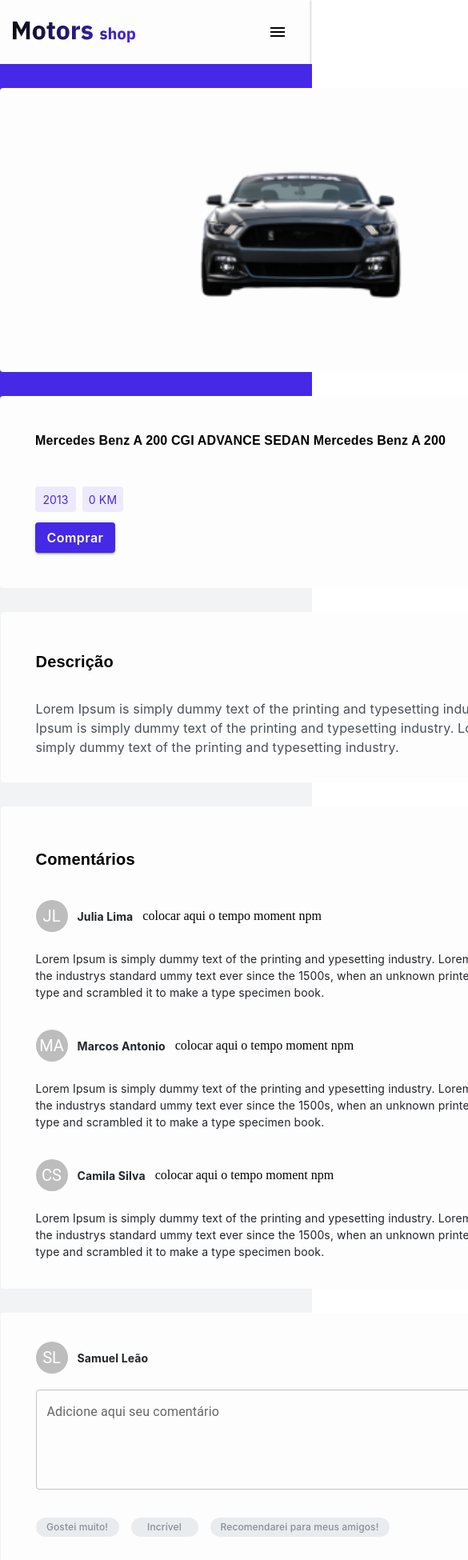
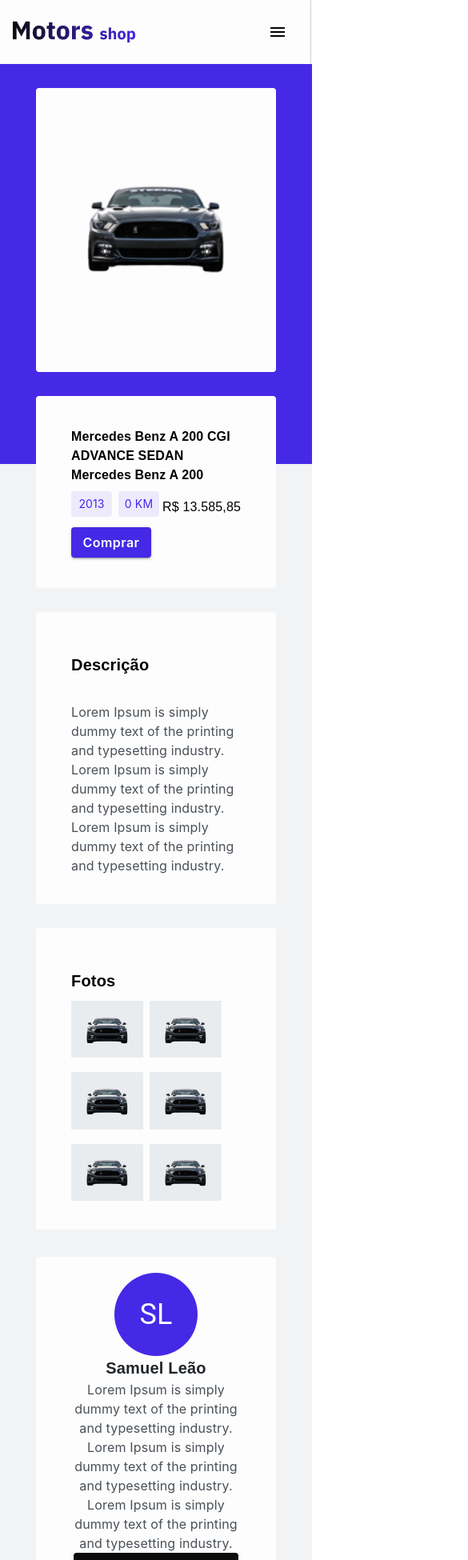
Before and after one commit to caiogiffoni/auto-empire-web, a React (Create React App) app in the folder client/: page /product in a window 390 px wide. Shown: the top 1950 px of the page at 80% size, 585 px wide, since content can reach past the window. Built offline with nearby package versions, Linux system fonts and the light colour scheme; the HTML template or start-up script is replaced by a standard one.

Commit message:
responsive product page completed

```diff
--- a/client/src/pages/individualProduct/index.tsx
+++ b/client/src/pages/individualProduct/index.tsx
@@ -45,6 +45,8 @@
   last_name: "Leão",
 };
 
+const widthCard = { xs: "300px", sm: "440px", md: "440px", lg: "752px" };
+
 export const IndProd = () => {
   return (
     <Box
@@ -61,28 +63,35 @@
           display: "flex",
           flexDirection: "column",
           alignItems: "center",
-          flexWrap: "wrap",
-          maxHeight: "1878px",
+          flexWrap: { md: "wrap", lg: "wrap" },
+          maxHeight: { md: "3300px", lg: "1878px" },
         }}
       >
         <Box
           sx={{
             height: "355px",
-            width: "752px",
+            width: widthCard,
             backgroundColor: "#FDFDFD",
             mt: "30px",
             borderRadius: "4px",
             display: "flex",
             justifyContent: "center",
             alignItems: "center",
+            order: "1",
           }}
         >
-          <img src={api.car} alt="car" height="253px" width="441px" />
+          <Box
+            sx={{
+              width: "441px",
+            }}
+          >
+            <img src={api.car} alt="car" height="100%" width="100%" />
+          </Box>
         </Box>
         <Box
           sx={{
             height: "240px",
-            width: "752px",
+            width: widthCard,
             backgroundColor: "#FDFDFD",
             mt: "30px",
             borderRadius: "4px",
@@ -93,6 +102,7 @@
             gap: "8px",
             p: "44px 44px",
             boxSizing: "border-box",
+            order: "2",
           }}
         >
           <Typography
@@ -176,8 +186,8 @@
         </Box>
         <Box
           sx={{
-            width: "751px",
-            height: "213px",
+            width: widthCard,
+            height: { md: "300px", lg: "213px" },
             display: "flex",
             flexDirection: "column",
             justifyContent: "center",
@@ -188,6 +198,7 @@
             boxSizing: "border-box",
             mt: "30px",
             borderRadius: "4px",
+            order: "3",
           }}
         >
           <Typography
@@ -213,7 +224,7 @@
         </Box>
         <Box
           sx={{
-            width: "751px",
+            width: widthCard,
             minHeight: "20px",
             display: "flex",
             flexDirection: "column",
@@ -223,6 +234,7 @@
             boxSizing: "border-box",
             mt: "30px",
             borderRadius: "4px",
+            order: "6",
           }}
         >
           <Typography
@@ -248,7 +260,7 @@
         </Box>
         <Box
           sx={{
-            width: "751px",
+            width: widthCard,
             minHeight: "20px",
             display: "flex",
             flexDirection: "column",
@@ -258,6 +270,7 @@
             boxSizing: "border-box",
             mt: "30px",
             borderRadius: "4px",
+            order: "7",
           }}
         >
           <Box
@@ -292,10 +305,13 @@
               endAdornment: (
                 <Box
                   sx={{
-                    display: "flex",
-                    flexDirection: "column",
-                    justifyContent: "flenx-end",
-                    flexGrow: "1",
+                    display: {
+                      xs: "none",
+                      sm: "none",
+                      md: "none",
+                      lg: "block",
+                      xl: "block",
+                    },
                   }}
                 >
                   <ButtonStyle>Comentar</ButtonStyle>
@@ -305,8 +321,23 @@
           />
           <Box
             sx={{
+              display: {
+                xs: "block",
+                sm: "block",
+                md: "block",
+                lg: "none",
+                xl: "none",
+              },
+            }}
+          >
+            <ButtonStyle>Comentar</ButtonStyle>
+          </Box>
+
+          <Box
+            sx={{
               mt: "15px",
               display: "flex",
+              flexWrap: "wrap",
               gap: "15px",
             }}
           >
@@ -377,7 +408,7 @@
                 sx={{
                   fontFamily: "Inter",
                   fontWeight: "500",
-                  fontSize: "12px",
+                  fontSize: { xs: "11px", sm: "12px" },
                   color: "#868E96",
                 }}
               >
@@ -388,7 +419,7 @@
         </Box>
         <Box
           sx={{
-            width: "440px",
+            width: { xs: "300px", sm: "440px" },
             height: "377px",
             display: "flex",
             flexDirection: "column",
@@ -399,6 +430,7 @@
             boxSizing: "border-box",
             mt: "30px",
             borderRadius: "4px",
+            order: { xs: "3", sm: "3", md: "3", lg: "8", xl: "8" },
           }}
         >
           <Typography
@@ -424,8 +456,8 @@
               api.photos.map((photo) => (
                 <Box
                   sx={{
-                    width: "108px",
-                    heigh: "108px",
+                    width: { xs: "90px", md: "108px" },
+                    heigh: { xs: "90px", md: "108px" },
                     backgroundColor: "#E9ECEF",
                     display: "flex",
                     alignItems: "center",
@@ -439,7 +471,7 @@
         </Box>
         <Box
           sx={{
-            width: "440px",
+            width: { xs: "300px", sm: "440px" },
             height: "426px",
             backgroundColor: "#FDFDFD",
             borderRadius: "4px",
@@ -450,6 +482,7 @@
             alignItems: "center",
             p: "20px 44px",
             boxSizing: "border-box",
+            order: { xs: "4", sm: "4", md: "4", lg: "9", xl: "9" },
           }}
         >
           <Avatar
```
